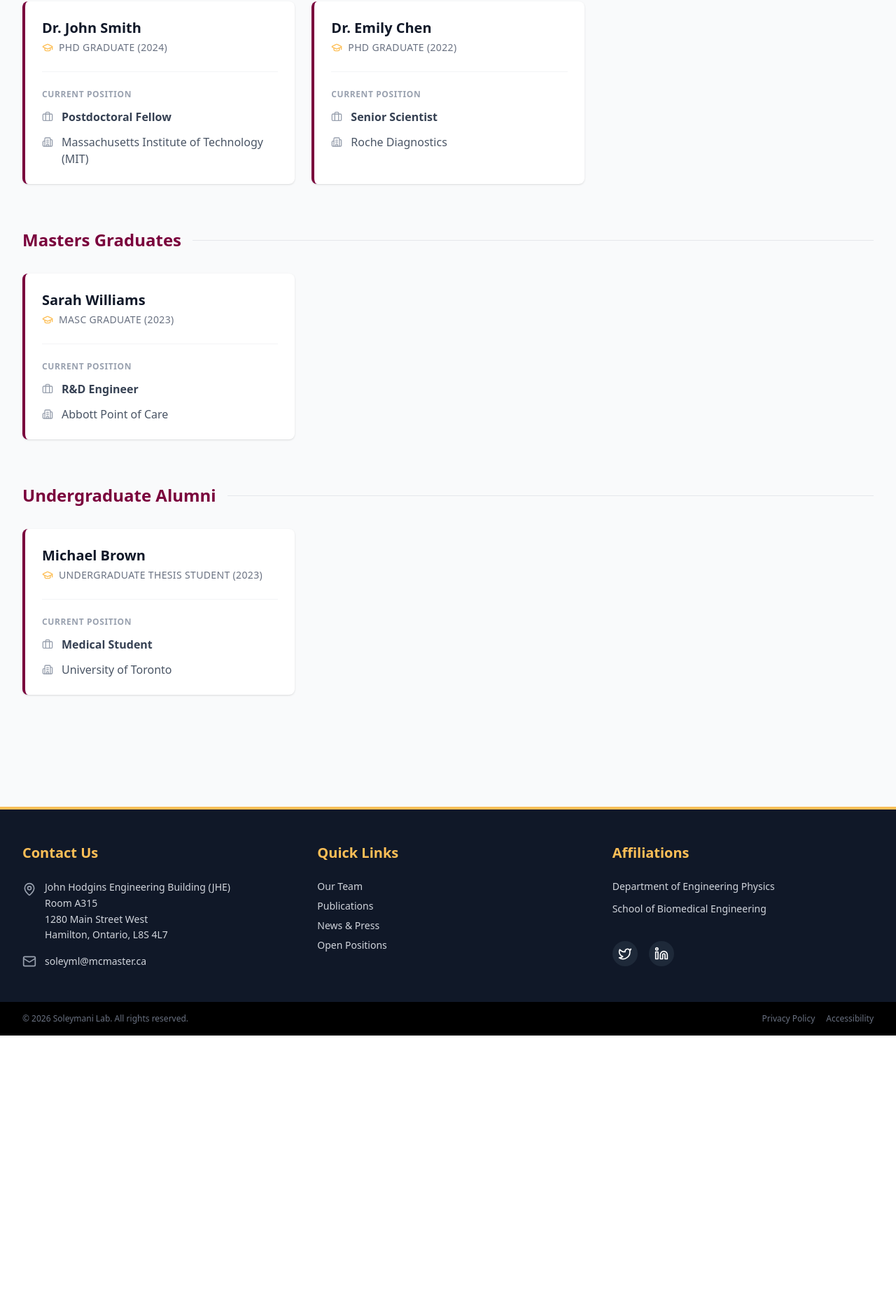
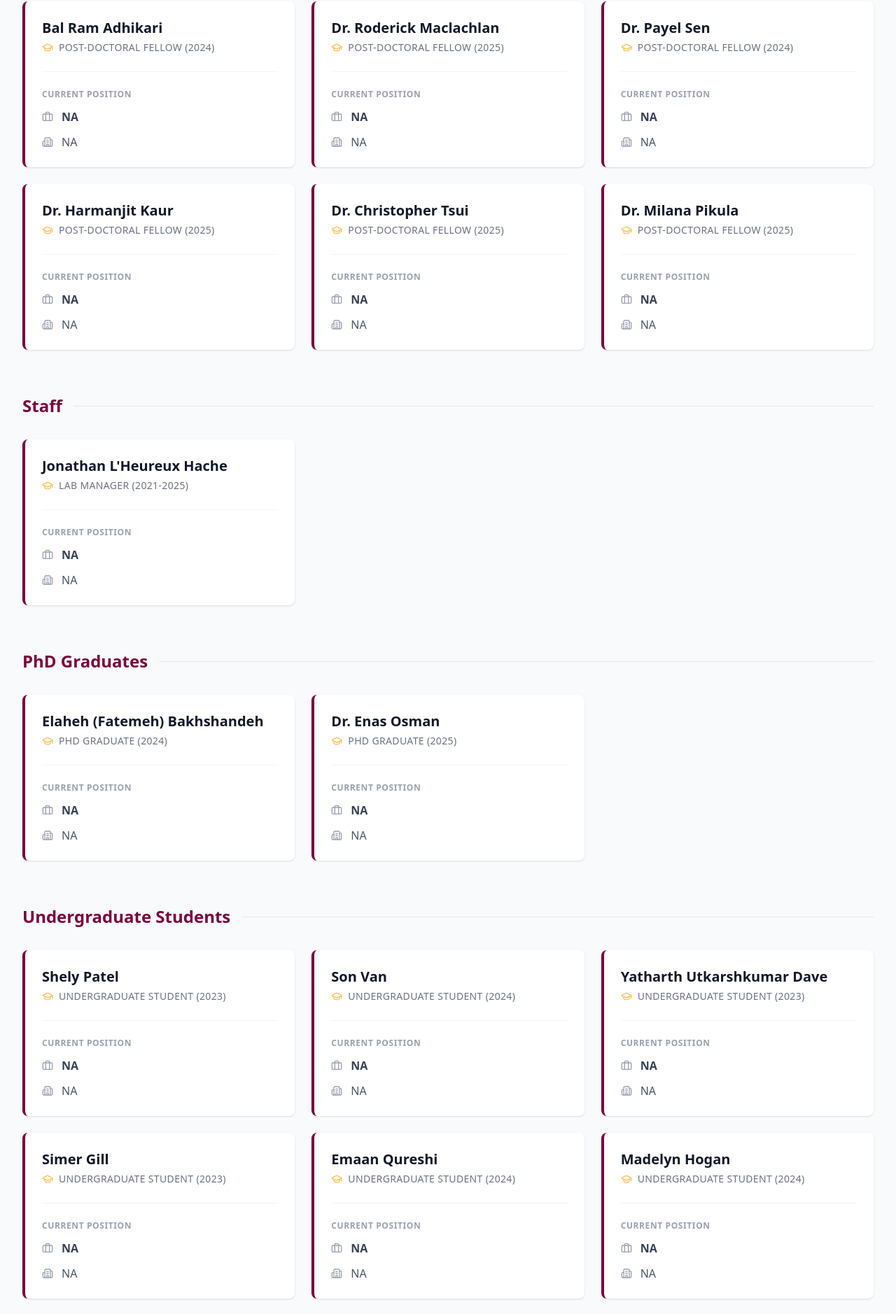
Before and after one commit to FanxiaoLiu/soleymani-lab-website, a React (Vite) app in the folder client/: page /people/alumni in a window 1280 px wide. Shown: the part 503-2381 px from the top of the page at 70% size. Before the commit the page ends 1983 px from the top, so only its background shows below. Built offline with nearby package versions, Linux system fonts and the light colour scheme.

Commit message:
Updated Alumni

```diff
--- a/client/src/data/alumni.json
+++ b/client/src/data/alumni.json
@@ -1,34 +1,138 @@
 [
   {
     "id": 1,
-    "name": "Dr. John Smith",
+    "name": "Jonathan L'Heureux Hache",
+    "former_role": "Lab Manager (2021-2025)",
+    "current_position": "NA",
+    "current_org": "NA",
+    "group": "Staff"
+  },
+  {
+    "id": 2,
+    "name": "Elaheh (Fatemeh) Bakhshandeh",
     "former_role": "PhD Graduate (2024)",
-    "current_position": "Postdoctoral Fellow",
-    "current_org": "Massachusetts Institute of Technology (MIT)",
+    "current_position": "NA",
+    "current_org": "NA",
     "group": "PhD Graduates"
   },
   {
-    "id": 2,
-    "name": "Sarah Williams",
-    "former_role": "MASc Graduate (2023)",
-    "current_position": "R&D Engineer",
-    "current_org": "Abbott Point of Care",
-    "group": "Masters Graduates"
+    "id": 3,
+    "name": "Bal Ram Adhikari",
+    "former_role": "Post-Doctoral Fellow (2024)",
+    "current_position": "NA",
+    "current_org": "NA",
+    "group": "Post-Doctoral Fellows"
   },
   {
-    "id": 3,
-    "name": "Dr. Emily Chen",
-    "former_role": "PhD Graduate (2022)",
-    "current_position": "Senior Scientist",
-    "current_org": "Roche Diagnostics",
+    "id": 4,
+    "name": "Dr. Roderick Maclachlan",
+    "former_role": "Post-Doctoral Fellow (2025)",
+    "current_position": "NA",
+    "current_org": "NA",
+    "group": "Post-Doctoral Fellows"
+  },
+  {
+    "id": 5,
+    "name": "Dr. Enas Osman",
+    "former_role": "PhD Graduate (2025)",
+    "current_position": "NA",
+    "current_org": "NA",
     "group": "PhD Graduates"
   },
   {
-    "id": 4,
-    "name": "Michael Brown",
-    "former_role": "Undergraduate Thesis Student (2023)",
-    "current_position": "Medical Student",
-    "current_org": "University of Toronto",
-    "group": "Undergraduate Alumni"
+    "id": 6,
+    "name": "Dr. Payel Sen",
+    "former_role": "Post-Doctoral Fellow (2024)",
+    "current_position": "NA",
+    "current_org": "NA",
+    "group": "Post-Doctoral Fellows"
+  },
+  {
+    "id": 7,
+    "name": "Dr. Harmanjit Kaur",
+    "former_role": "Post-Doctoral Fellow (2025)",
+    "current_position": "NA",
+    "current_org": "NA",
+    "group": "Post-Doctoral Fellows"
+  },
+  {
+    "id": 8,
+    "name": "Dr. Christopher Tsui",
+    "former_role": "Post-Doctoral Fellow (2025)",
+    "current_position": "NA",
+    "current_org": "NA",
+    "group": "Post-Doctoral Fellows"
+  },
+  {
+    "id": 9,
+    "name": "Dr. Milana Pikula",
+    "former_role": "Post-Doctoral Fellow (2025)",
+    "current_position": "NA",
+    "current_org": "NA",
+    "group": "Post-Doctoral Fellows"
+  },
+  {
+    "id": 10,
+    "name": "Shely Patel",
+    "former_role": "Undergraduate Student (2023)",
+    "current_position": "NA",
+    "current_org": "NA",
+    "group": "Undergraduate Students"
+  },
+  {
+    "id": 11,
+    "name": "Son Van",
+    "former_role": "Undergraduate Student (2024)",
+    "current_position": "NA",
+    "current_org": "NA",
+    "group": "Undergraduate Students"
+  },
+  {
+    "id": 12,
+    "name": "Yatharth Utkarshkumar Dave",
+    "former_role": "Undergraduate Student (2023)",
+    "current_position": "NA",
+    "current_org": "NA",
+    "group": "Undergraduate Students"
+  },
+  {
+    "id": 13,
+    "name": "Simer Gill",
+    "former_role": "Undergraduate Student (2023)",
+    "current_position": "NA",
+    "current_org": "NA",
+    "group": "Undergraduate Students"
+  },
+  {
+    "id": 14,
+    "name": "Emaan Qureshi",
+    "former_role": "Undergraduate Student (2024)",
+    "current_position": "NA",
+    "current_org": "NA",
+    "group": "Undergraduate Students"
+  },
+  {
+    "id": 15,
+    "name": "Madelyn Hogan",
+    "former_role": "Undergraduate Student (2024)",
+    "current_position": "NA",
+    "current_org": "NA",
+    "group": "Undergraduate Students"
+  },
+  {
+    "id": 16,
+    "name": "Hibah Hussain",
+    "former_role": "Undergraduate Student (2024)",
+    "current_position": "NA",
+    "current_org": "NA",
+    "group": "Undergraduate Students"
+  },
+  {
+    "id": 17,
+    "name": "Phoebe Li",
+    "former_role": "Undergraduate Student (2024)",
+    "current_position": "NA",
+    "current_org": "NA",
+    "group": "Undergraduate Students"
   }
 ]
--- a/client/src/pages/Alumni.jsx
+++ b/client/src/pages/Alumni.jsx
@@ -4,10 +4,11 @@ import alumniData from '../data/alumni.json';
 const Alumni = () => {
   // Define the order of groups
   const groupOrder = [
+    "Post-Doctoral Fellows",
+    "Staff",
     "PhD Graduates",
     "Masters Graduates",
-    "Undergraduate Alumni",
-    "Former Staff"
+    "Undergraduate Students"
   ];
 
   const getAlumniByGroup = (groupName) =>
--- a/client/src/pages/Home.jsx
+++ b/client/src/pages/Home.jsx
@@ -191,7 +191,7 @@ const Home = () => {
             Innovating at the intersection of Science & Engineering
           </h2>
           <Link to="/research" className="inline-block px-8 py-3 border-2 border-white text-white font-bold uppercase tracking-wider rounded-full hover:bg-white hover:text-mcmaster-maroon transition-colors">
-            Explore Our Methodology
+            Explore Our Research
           </Link>
         </div>
       </div>
```
Also changed, not shown: 1 other file (tests, documents, lock files or other folders).
